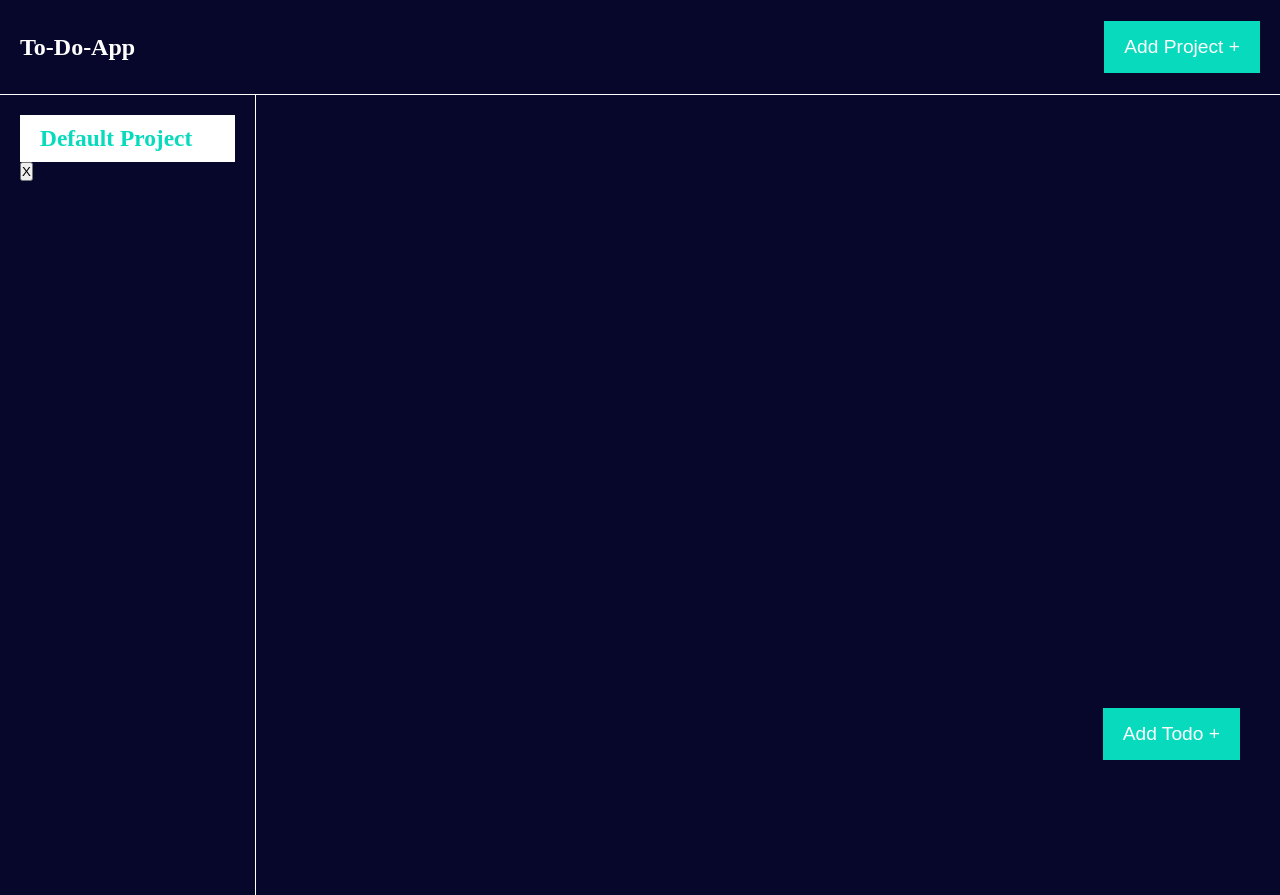
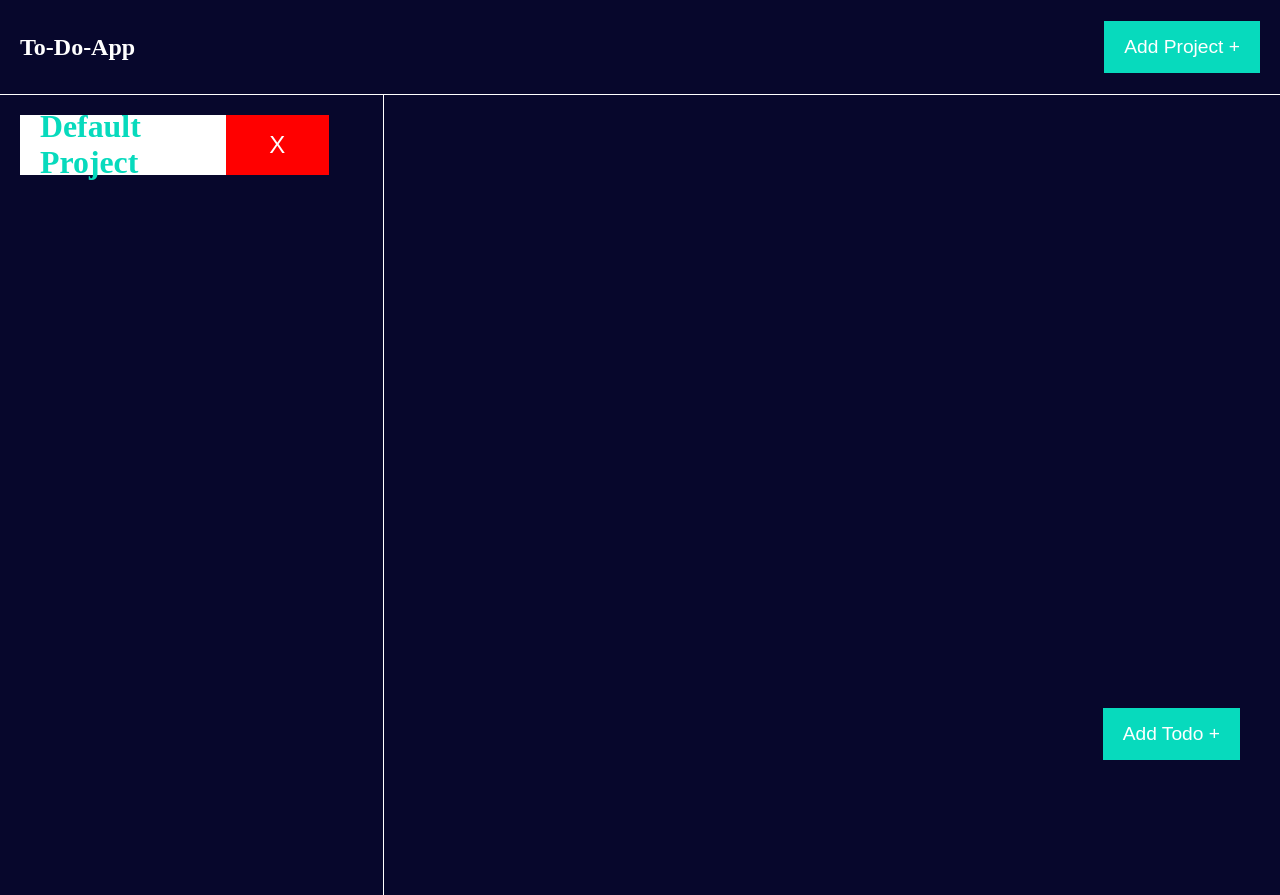
Before and after one commit to Thereshi-kakarot/Todo-List, a website built with webpack: page src/template.html in a window 1280 px wide. Built offline with nearby package versions, Linux system fonts and the light colour scheme.

Commit message:
Fixed the project layout to prevent event bubbling complications

```diff
--- a/src/style.css
+++ b/src/style.css
@@ -46,30 +46,40 @@ nav button:hover{
     display: flex;
     flex-direction: column;
     padding: 20px 20px;
-    width: 20%;
+    width: 30%;
     height: 100%;
     background-color: rgb(7, 7, 44);
     border-right: 1px solid #fff;
 }
-#container aside #project{
+#container aside .project-wrapper{
+    height: 60px;
+    width: 100%;
+    background-color: transparent;
+    border: none;
+    display: flex;
+}
+#container aside .project-wrapper #project{
     background-color: #fff;
     display: flex;
     justify-content: space-between;
     align-items: center;
     color: #07dabd;
-    font-size: 20px;
+    font-size: 1.7rem;
+    width: 60%;
     padding: 10px 20px;
 }
-#container aside #project:hover{
+#container aside .project-wrapper #project:hover{
     background-color: #07dabd;
     color: #fff;
 }
-#container aside #project button{
+#container aside .project-wrapper button{
     background-color: red;
     color: #fff;
     border: none;
     padding: 5px 10px;
+    width: 30%;
     font-size: 20px;
+    font-size: 1.5rem;
 }
 
 #container #add-todo{
```
